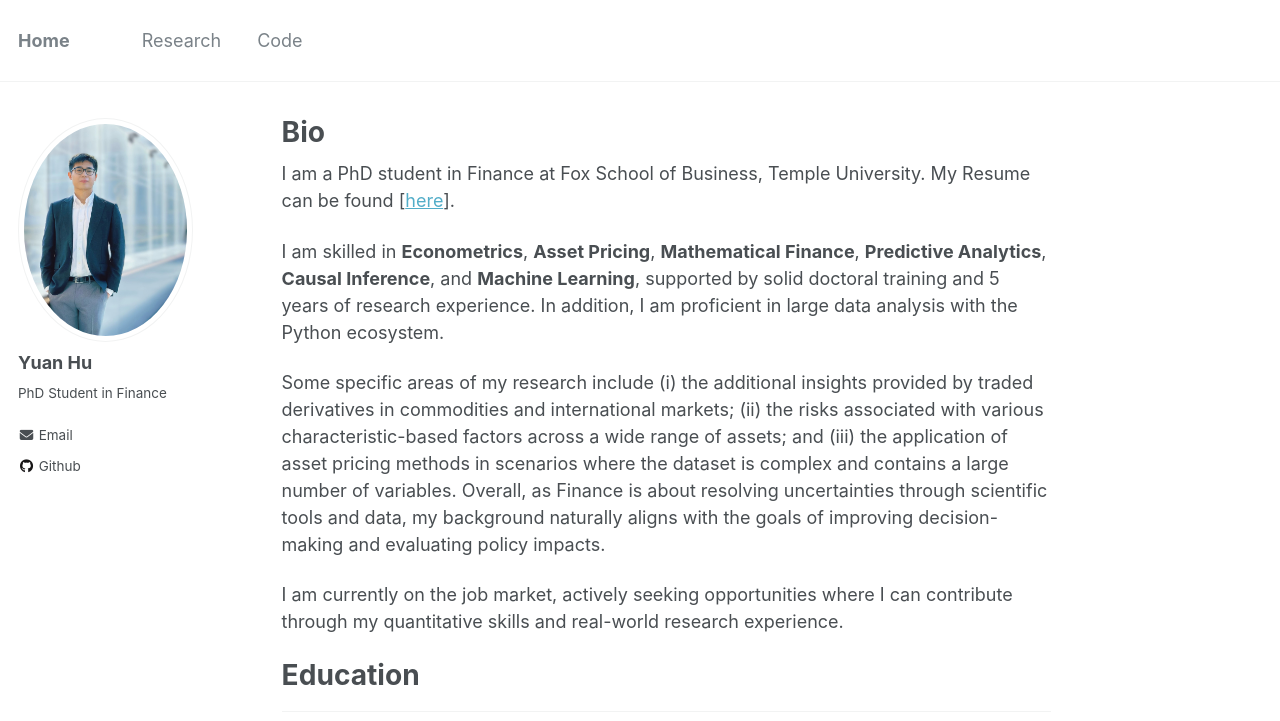
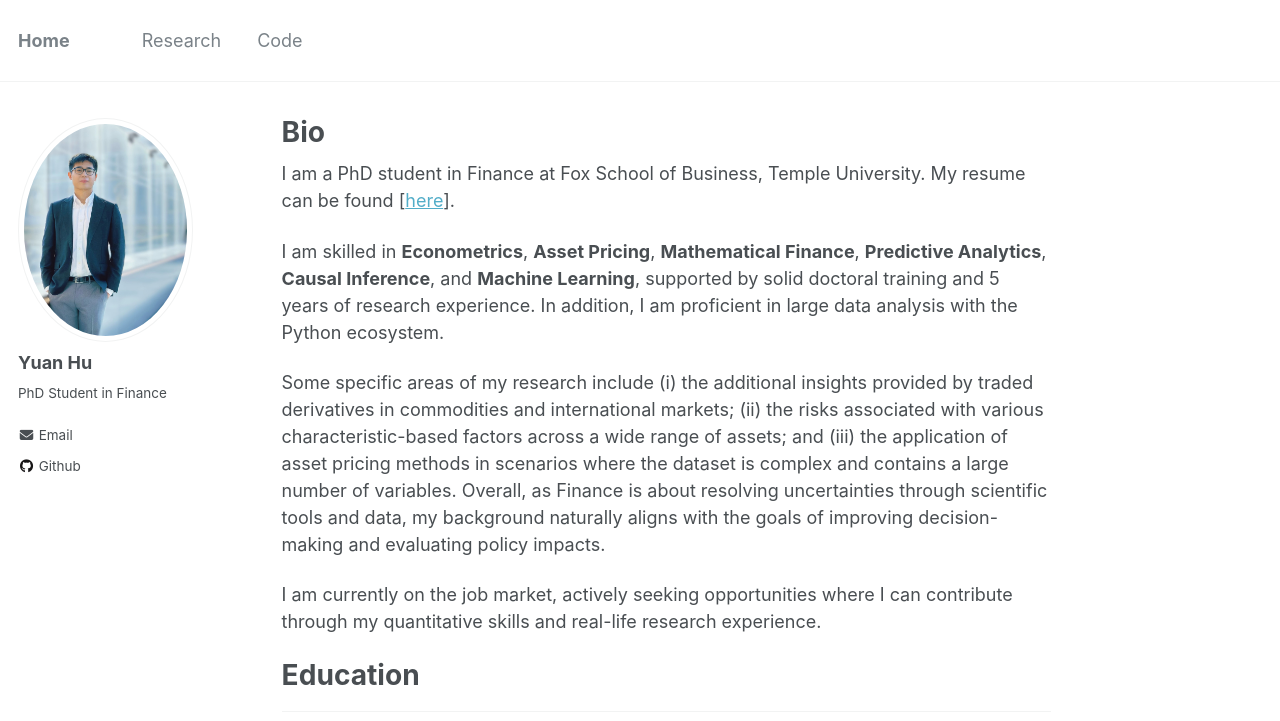
Before and after one commit to AragakiEn/aragakien.github.io, a Jekyll site: the page built from _pages/bio.md, in a window 1280 px wide and 1272 px high. Shown: the top 721 px of the window. Built offline with Jekyll 4.4.1, drawn with Linux system fonts in a browser that asks for light colours.

```diff
--- a/_pages/bio.md
+++ b/_pages/bio.md
@@ -8,7 +8,7 @@ redirect_from:
   - /bio.html
 ---
 
-I am a  PhD student in Finance at Fox School of Business, Temple University. My Resume can be found \[[here](../files/YuanHu_Resume.pdf){:target="_blank"}\].
+I am a  PhD student in Finance at Fox School of Business, Temple University. My resume can be found \[[here](../files/YuanHu_Resume.pdf){:target="_blank"}\].
 
 I am skilled in
 **Econometrics**,
@@ -26,7 +26,7 @@ Some specific areas of my research include
 and
 (iii) the application of asset pricing methods in scenarios where the dataset is complex and contains a large number of variables. Overall, as Finance is about resolving uncertainties through scientific tools and data, my background naturally aligns with the goals of improving decision-making and evaluating policy impacts.
 
-I am currently on the job market, actively seeking opportunities where I can contribute through my quantitative skills and real-world research experience.
+I am currently on the job market, actively seeking opportunities where I can contribute through my quantitative skills and real-life research experience.
 
 
 
```
Also changed, not shown: _research/research.md (+1 -1 lines), 1 other file.
